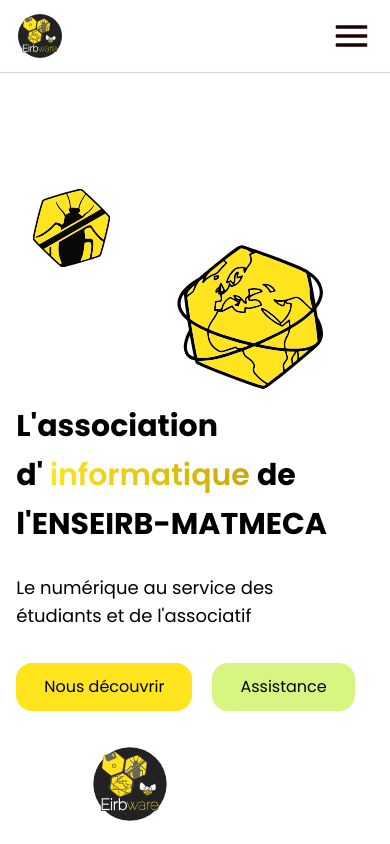
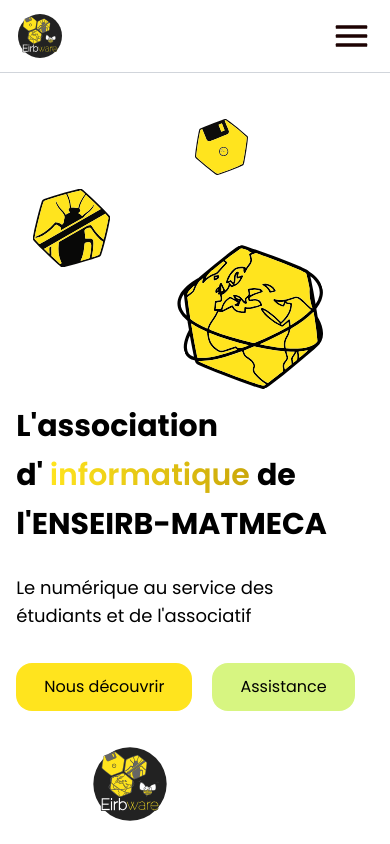
Before and after one commit to lhamouche/unlock-website, a Vue app: page / in a window 390 px wide. Shown: the top 844 px of the page. Built offline with nearby package versions, Linux system fonts and the light colour scheme.

Commit message:
feat(landing-section): add third image

```diff
--- a/src/components/LandingSection.vue
+++ b/src/components/LandingSection.vue
@@ -8,16 +8,22 @@
     <div
       class="min-h-2/5 mx-auto flex h-full w-11/12 max-w-screen-xl flex-col justify-end gap-y-[4%] pb-3 xs:pb-5 lg:justify-center lg:gap-y-[7%]"
     >
+      <div class="-mb-3 ml-[50%] sm:ml-[50%]">
+        <img
+          src="../assets/img/Core_1.svg"
+          class="h-14 sm:h-16 lg:absolute lg:bottom-[77%] lg:right-[30%] lg:h-24 xl:h-28 2xl:right-[35%]"
+        />
+      </div>
       <div class="-mb-12 ml-[5%] sm:ml-[10%]">
         <img
           src="../assets/img/Core_2.svg"
-          class="h-20 rotate-6 sm:h-28 lg:absolute lg:bottom-[50%] lg:right-[10%] lg:h-40 xl:right-[10%] xl:h-44 2xl:right-[20%]"
+          class="h-20 rotate-6 sm:h-28 lg:absolute lg:bottom-[50%] lg:right-[10%] lg:h-40 xl:h-44 2xl:right-[20%]"
         />
       </div>
       <div class="-mb-3 ml-[45%] sm:ml-[55%]">
         <img
           src="../assets/img/Core_3.svg"
-          class="h-36 -rotate-18 sm:h-44 lg:absolute lg:bottom-[22%] lg:right-[30%] lg:h-56 xl:right-[30%] xl:h-64 2xl:right-[35%]"
+          class="h-36 -rotate-18 sm:h-44 lg:absolute lg:bottom-[22%] lg:right-[30%] lg:h-56 xl:h-64 2xl:right-[35%]"
         />
       </div>
       <h1
```
